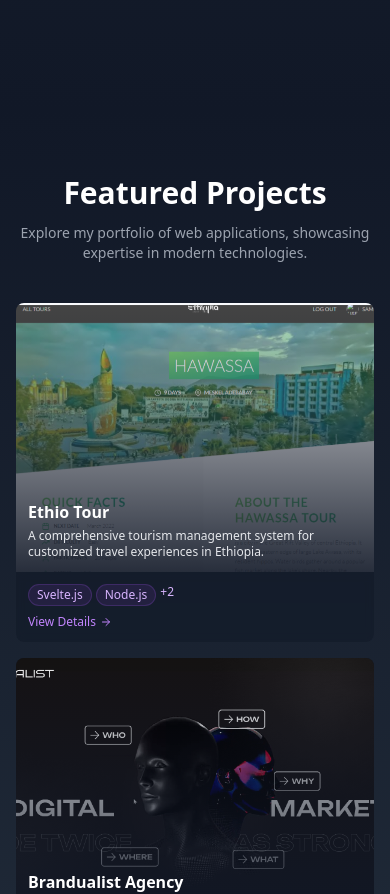
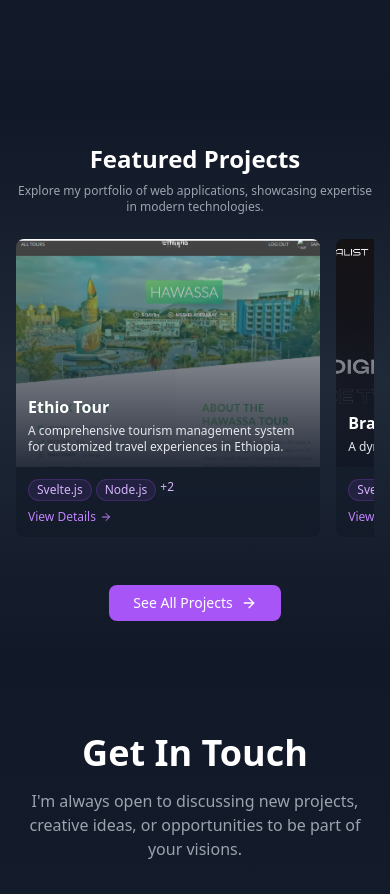
Before and after one commit to EpochX-sol/personal-website, a React (Create React App) app: page / in a window 390 px wide. Shown: the part 3937-4831 px from the top of the page. Built offline with nearby package versions, Linux system fonts and the light colour scheme.

Commit message:
update the mobile view of the projects

```diff
--- a/src/components/sections/Projects.tsx
+++ b/src/components/sections/Projects.tsx
@@ -36,21 +36,25 @@ export default function Projects() {
   }
 
   return (
-    <section id="projects" className="min-h-screen relative py-16 px-4 sm:px-6 lg:px-8 bg-gradient-to-b from-gray-900 via-gray-800 to-gray-900">
+    <section
+      id="projects"
+      className="min-h-0 sm:min-h-screen relative py-8 sm:py-16 px-4 sm:px-6 lg:px-8 bg-gradient-to-b from-gray-900 via-gray-800 to-gray-900"
+    >
       <div className="absolute inset-0 bg-grid-white/[0.02] -z-10" />
       <div className="absolute inset-0 bg-gradient-radial from-purple-500/10 via-transparent to-transparent -z-10" />
 
       <div className="max-w-7xl mx-auto">
-        <div className="text-center mb-10">
-          <h2 className="text-3xl sm:text-4xl font-bold mb-3">
+        <div className="text-center mb-6 sm:mb-10">
+          <h2 className="text-2xl sm:text-4xl font-bold mb-2 sm:mb-3">
             Featured Projects
           </h2>
-          <p className="text-gray-400 max-w-xl mx-auto text-sm">
+          <p className="text-gray-400 max-w-xl mx-auto text-xs sm:text-sm">
             Explore my portfolio of web applications, showcasing expertise in modern technologies.
           </p>
         </div>
 
-        <div className="grid grid-cols-1 sm:grid-cols-2 lg:grid-cols-4 gap-4">
+        <div className="relative">
+          <div className="flex sm:grid sm:grid-cols-2 lg:grid-cols-4 gap-4 overflow-x-auto snap-x snap-mandatory pb-4 sm:overflow-x-visible sm:pb-0">
             {visibleProjects.map((project, index) => (
               <motion.div
                 key={project.id}
@@ -58,7 +62,7 @@ export default function Projects() {
                 whileInView={{ opacity: 1, y: 0 }}
                 transition={{ duration: 0.5, delay: index * 0.1 }}
                 viewport={{ once: true }}
-              className="group relative"
+                className="group relative flex-shrink-0 w-[85%] sm:w-auto snap-center"
               >
                 <div
                   className="glass rounded-lg overflow-hidden cursor-pointer hover:shadow-lg transition-all duration-300 h-full flex flex-col"
@@ -98,6 +102,7 @@ export default function Projects() {
                 </div>
               </motion.div>
             ))}
+          </div>
         </div>
 
         {!showAll && projects.length > 4 && (
```
Lines whose indentation alone changed are shown as unchanged.
